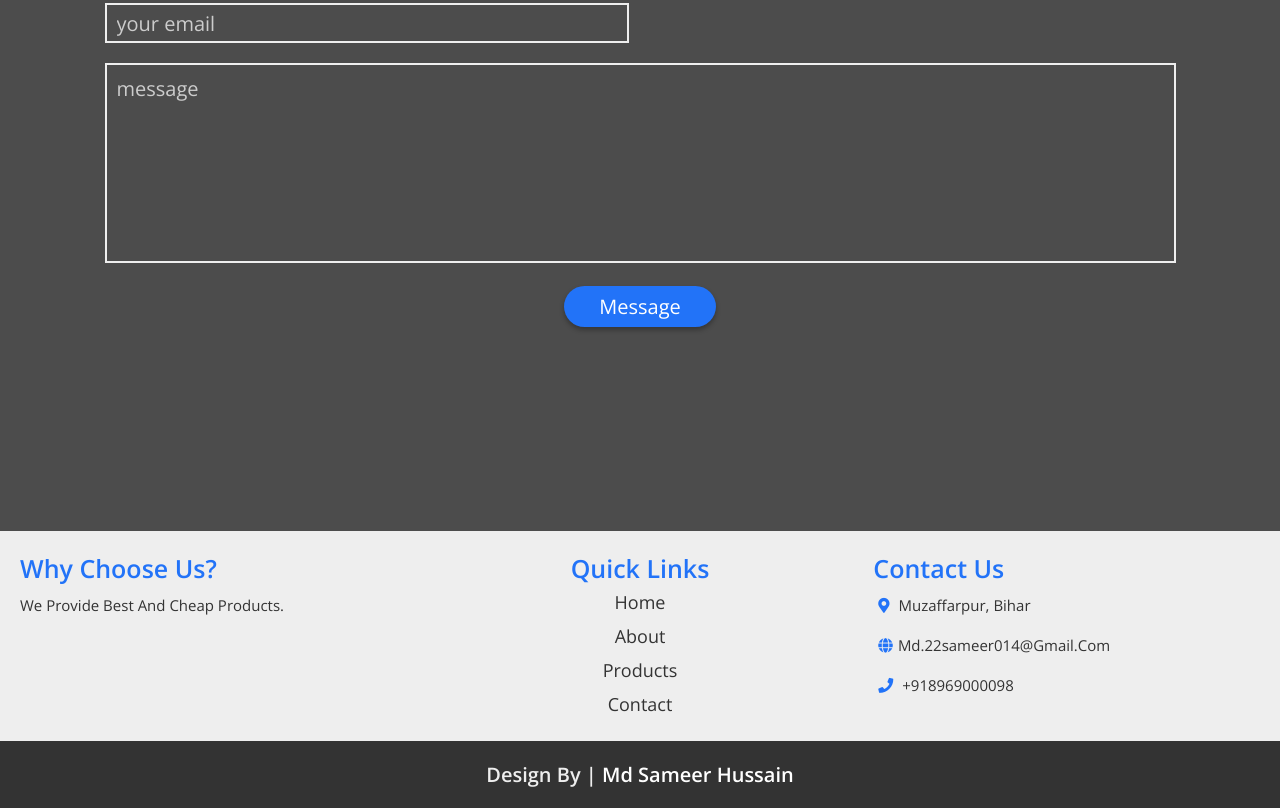
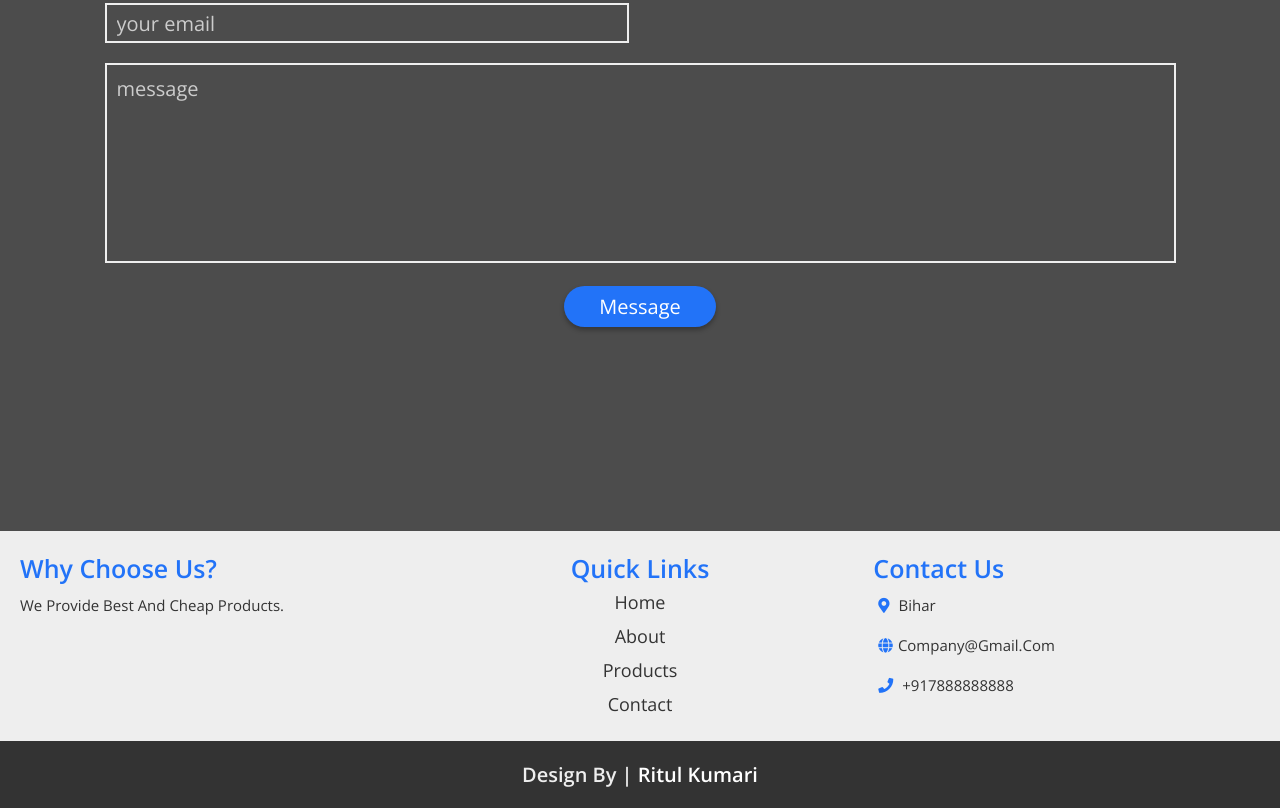
Before and after one commit to ritul1201/info_aid_tech_internship-product-page-landing, a plain HTML site: page index.html in a window 1280 px wide. Shown: the part 2669-3477 px from the top of the page. Drawn offline with nearby package versions, Linux system fonts and the light colour scheme.

Commit message:
index.html

```diff
--- a/index.html
+++ b/index.html
@@ -174,14 +174,14 @@
 
     <div class="box">
         <h3>contact us</h3>
-        <p> <i class="fas fa-map-marker-alt"></i> Muzaffarpur, Bihar </p>
-        <p> <i class="fas fa-globe"></i>md.22sameer014@gmail.com</p>
-        <p> <i class="fas fa-phone"></i> +918969000098 </p>
+        <p> <i class="fas fa-map-marker-alt"></i> Bihar </p>
+        <p> <i class="fas fa-globe"></i>company@gmail.com</p>
+        <p> <i class="fas fa-phone"></i> +917888888888 </p>
     </div>
 
 </div>
 
-<h1 class="credit"> Design By | <a href="#">Md Sameer Hussain</a>  </h1>
+<h1 class="credit"> Design By | <a href="#">Ritul Kumari</a>  </h1>
 
 </section>
 
```
